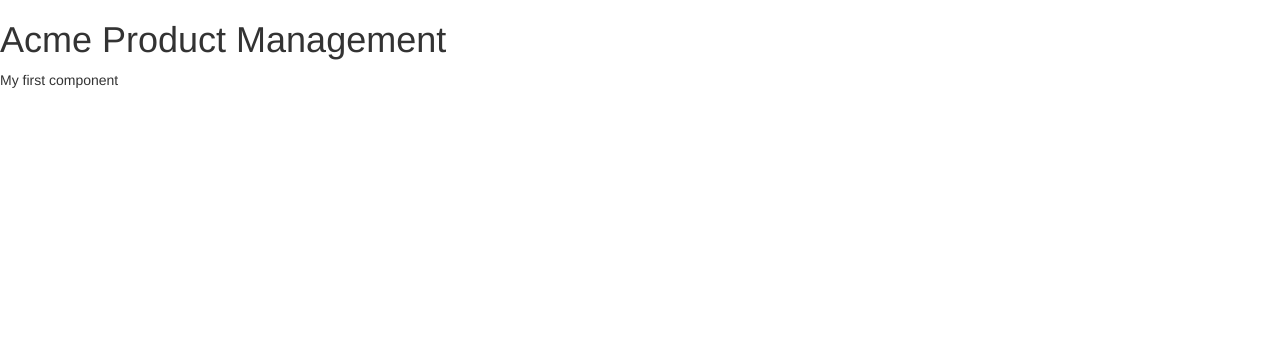
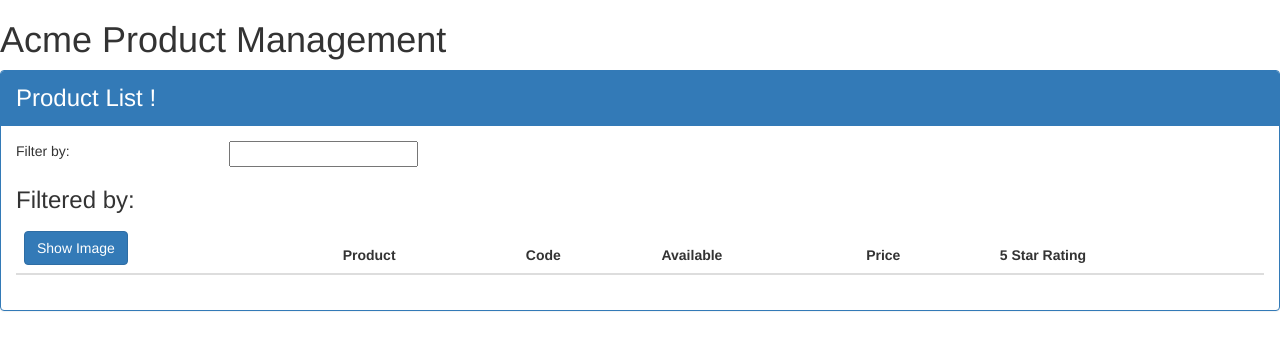
Before and after one commit to luchodev/angularlearning, an Angular app: page / in a window 1280 px wide. Shown: the top 350 px of the page. Built offline with nearby package versions, Linux system fonts and the light colour scheme.

Commit message:
angular components and directives

```diff
--- a/src/app/app.component.ts
+++ b/src/app/app.component.ts
@@ -2,8 +2,8 @@
 
 @Component({
   selector: 'pm-root',
-  template: `<div> <h1> {{pageTitle}} </h1>
-              <div> My first component </div>
+  template: `<div > <h1> {{pageTitle}} </h1>
+              <pm-products></pm-products>
             </div>`
 })
 export class AppComponent {
--- a/src/app/app.module.ts
+++ b/src/app/app.module.ts
@@ -2,10 +2,12 @@
 import { NgModule } from '@angular/core';
 
 import { AppComponent } from './app.component';
+import { ProductListComponent } from './products/product-list.component';
 
 @NgModule({
   declarations: [
-    AppComponent
+    AppComponent,
+    ProductListComponent
   ],
   imports: [
     BrowserModule
--- /dev/null
+++ b/src/app/products/product-list.component.html
@@ -0,0 +1,43 @@
+<div class="panel panel-primary">
+  <div class="panel-heading">
+    {{pageTitle}}
+  </div>
+
+  <div class="panel-body">
+    <div class="row">
+      <div class="col-md-2">Filter by:</div>
+      <div class="col-md-4">
+        <input type="text" />
+      </div>
+    </div>
+
+    <div class="row">
+      <div class="col-md-6">
+        <h3>Filtered by:</h3>
+      </div>
+    </div>
+
+    <div class="table-responsive">
+      <table class="table">
+        <thead>
+          <tr>
+            <th>
+              <button class="btn btn-primary">
+                Show Image
+              </button>
+            </th>
+            <th>Product</th>
+            <th>Code</th>
+            <th>Available</th>
+            <th>Price</th>
+            <th>5 Star Rating</th>
+          </tr>
+        </thead>
+        <tbody>
+
+        </tbody>
+      </table>
+    </div>
+
+  </div>
+</div>
--- /dev/null
+++ b/src/app/products/product-list.component.ts
@@ -0,0 +1,9 @@
+import { Component } from '@angular/core';
+
+@Component({
+  selector: 'pm-products',
+  templateUrl: './product-list.component.html'
+})
+export class ProductListComponent {
+  pageTitle: string = 'Product List !';
+}
```
